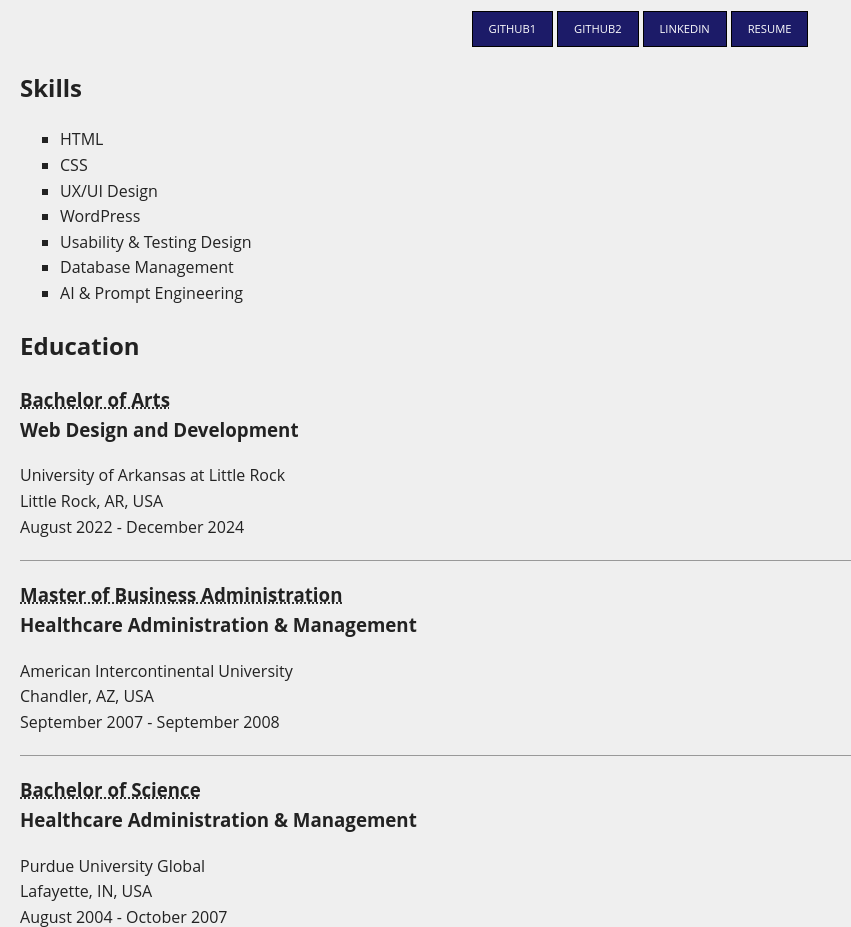
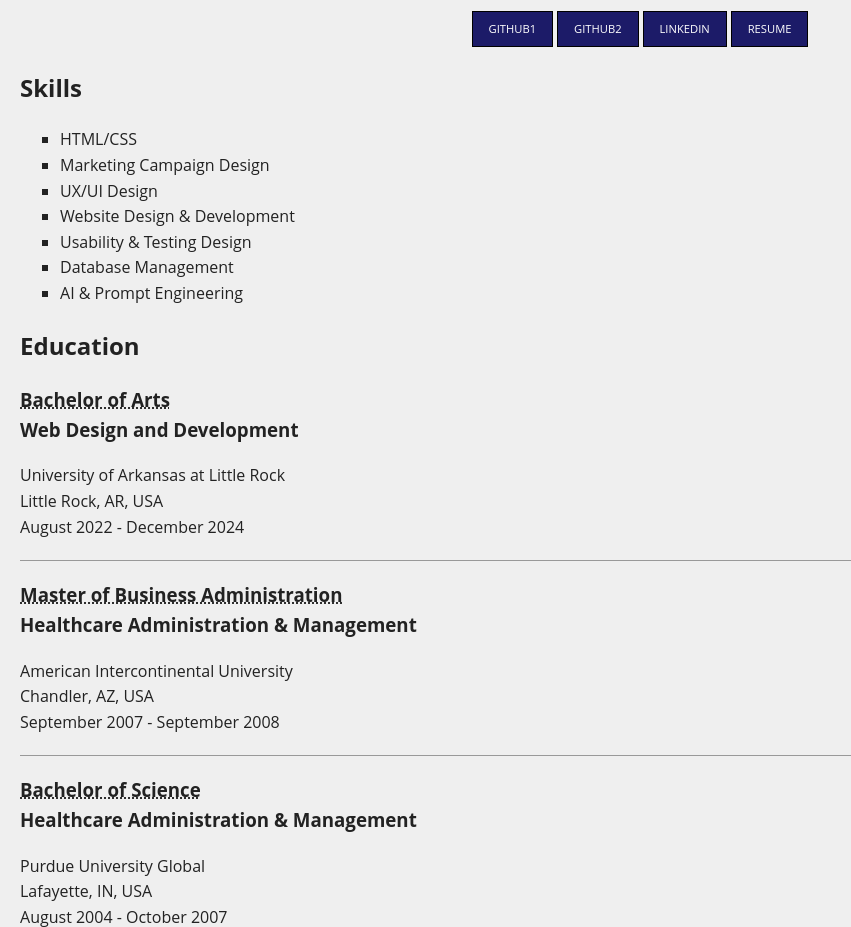
Before and after one commit to andreatheuidesigner/ifsc-3342-01, a plain HTML site: page resume/index.html in a window 1280 px wide. Shown: the part 1000-1927 px from the top of the page, without its empty margins (0-851 px from the left). Drawn offline with nearby package versions, Linux system fonts and the light colour scheme; files that its build step writes are made by us from their sources; files whose address does not match are found by name.

Commit message:
added info

```diff
--- a/resume/index.html
+++ b/resume/index.html
@@ -79,10 +79,10 @@
         <section id="skills">
           <h2>Skills</h2>
           <ul>
-            <li class="skill">HTML</li>
-            <li class="skill">CSS</li>
+            <li class="skill">HTML/CSS</li>
+            <li class="skill">Marketing Campaign Design</li>
             <li class="skill">UX/UI Design</li>
-            <li class="skill">WordPress</li>
+            <li class="skill">Website Design & Development</li>
             <li class="skill">Usability & Testing Design</li>
             <li class="skill">Database Management</li>
             <li class="skill">AI & Prompt Engineering</li>
```
